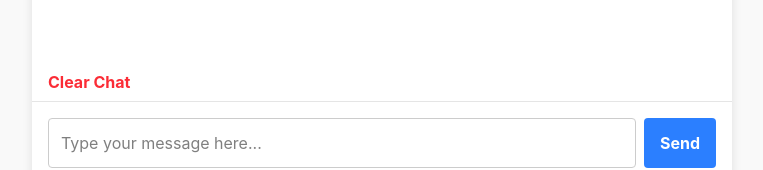
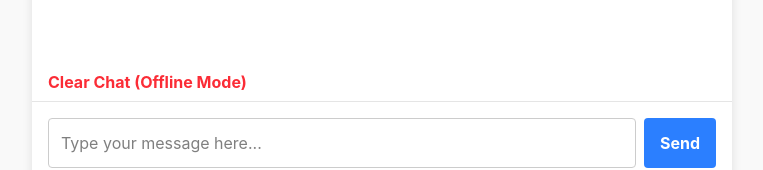
Before and after one commit to weaverwhale/agents-playground, a React (Vite) app in the folder frontend/: page / in a window 1280 px wide. Both pictures are taken after typing "Sample" into the empty fields and a click on the button "Send". Shown: the part 616-786 px from the top of the page, without its empty margins (258-1021 px from the left). Built offline with nearby package versions, Linux system fonts and the light colour scheme; no server answers.

Commit message:
fix clear + cleanup

```diff
--- a/frontend/src/App.tsx
+++ b/frontend/src/App.tsx
@@ -25,13 +25,8 @@ function App(): React.ReactElement {
     clearChatHistoryHttp,
   } = useChat({ userId });
 
-  const {
-    socket,
-    sendChatRequest,
-    clearChatHistory,
-    cancelStream,
-    isConnected,
-  } = useSocket({
+  const { sendChatRequest, cancelStream, clearChatHistory, isConnected } =
+    useSocket({
       userId,
       onStreamUpdate: handleStreamUpdate,
       onStreamCancelled: handleStreamCancelled,
@@ -100,12 +95,23 @@ function App(): React.ReactElement {
   };
 
   const handleClearChat = () => {
+    // If there's an active stream, cancel it first
+    if (streamInProgress) {
       if (isConnected && !connectionError) {
+        cancelStream();
+      } else {
+        // Just update the UI state since HTTP fallback doesn't support cancellation
+        handleStreamCancelled();
+      }
+    }
+
+    // Try socket first, only fall back to HTTP if needed
+    if (isConnected) {
+      // Clear messages in the UI and then clear on the server
       clearChatHistory();
-    } else {
-      // Fallback to HTTP
+    }
+
     clearChatHistoryHttp();
-    }
   };
 
   const handleCancelStream = () => {
@@ -139,7 +145,7 @@ function App(): React.ReactElement {
               onClick={handleClearChat}
               className="text-red-500 font-bold absolute -top-8 cursor-pointer"
             >
-              {connectionError ? 'Offline Mode' : 'Clear Chat'}
+              {!isConnected ? 'Clear Chat (Offline Mode)' : 'Clear Chat'}
             </p>
           )}
           <div className="flex">
--- a/frontend/src/hooks/useChat.tsx
+++ b/frontend/src/hooks/useChat.tsx
@@ -469,9 +469,9 @@ export const useChat = ({ userId }: UseChatProps) => {
   const clearChatHistoryHttp = useCallback(async () => {
     try {
       await axios.delete(`/chat/${userId}`);
-      if (isMounted.current) {
-        setMessages([]);
-      }
+      setMessages([]);
+      setIsLoading(false);
+      setStreamInProgress(false);
     } catch (error) {
       console.error('Error clearing chat history:', error);
     }
```
Lines whose indentation alone changed are shown as unchanged.
